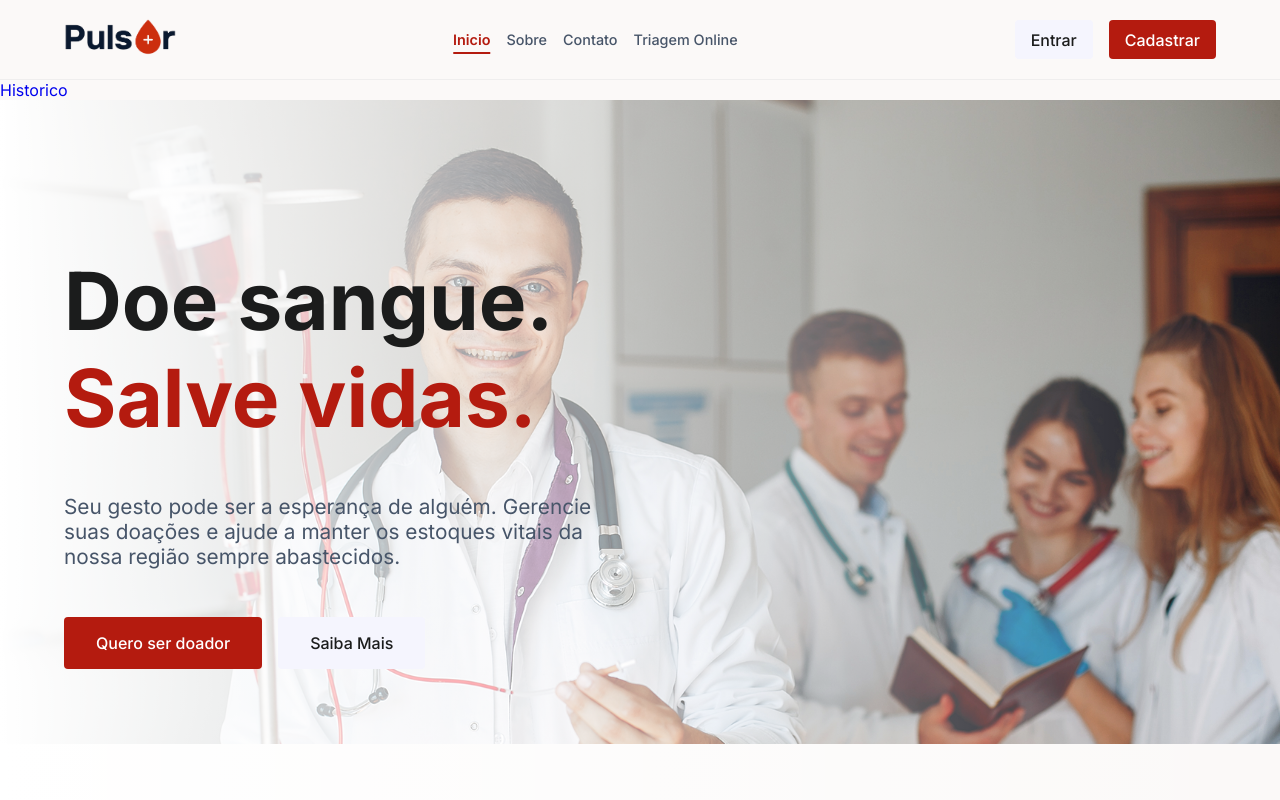
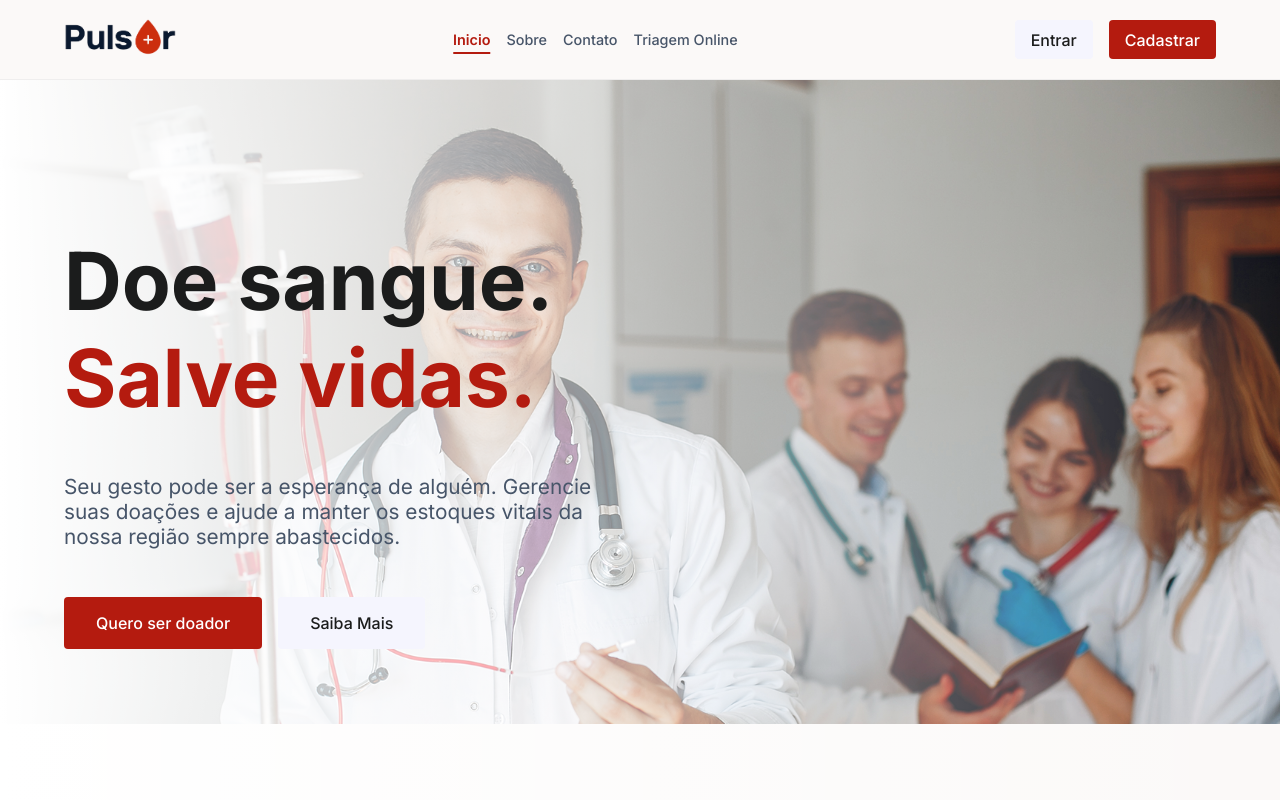
Before and after one commit to databloodHealth/Pulsar, a React (Vite) app in the folder Front/: page / in a window 1280 px wide. Shown: the top 800 px of the page. Built offline with nearby package versions, Linux system fonts and the light colour scheme.

Commit message:
Remove 'Historico' link from home page
Removed the link to the 'Historico' page from the home component.

```diff
--- a/Front/src/pages/Landing/home.jsx
+++ b/Front/src/pages/Landing/home.jsx
@@ -17,7 +17,6 @@ export default function Home() {
       <Header />
 
       <main className={style.main}>
-        <Link to='/historico'>Historico</Link>
         {/* HERO SECTION */}
         <section className={style.hero}>
           <div className={style.heroContent}>
```
